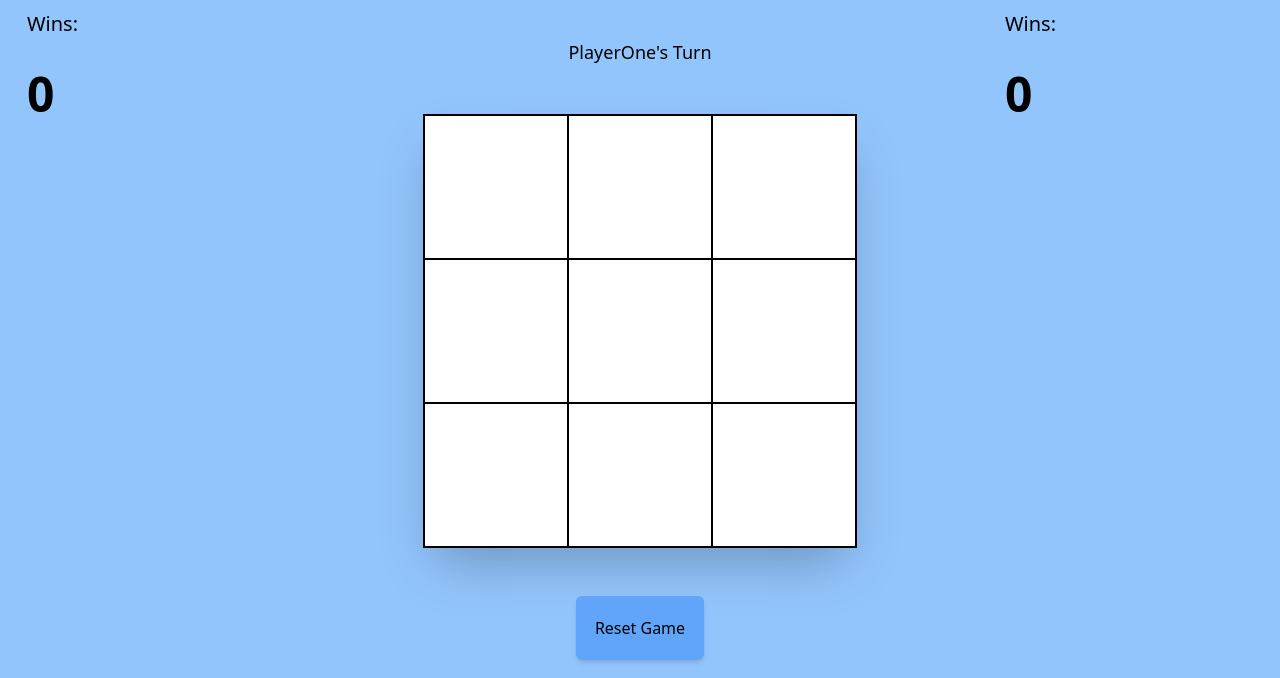
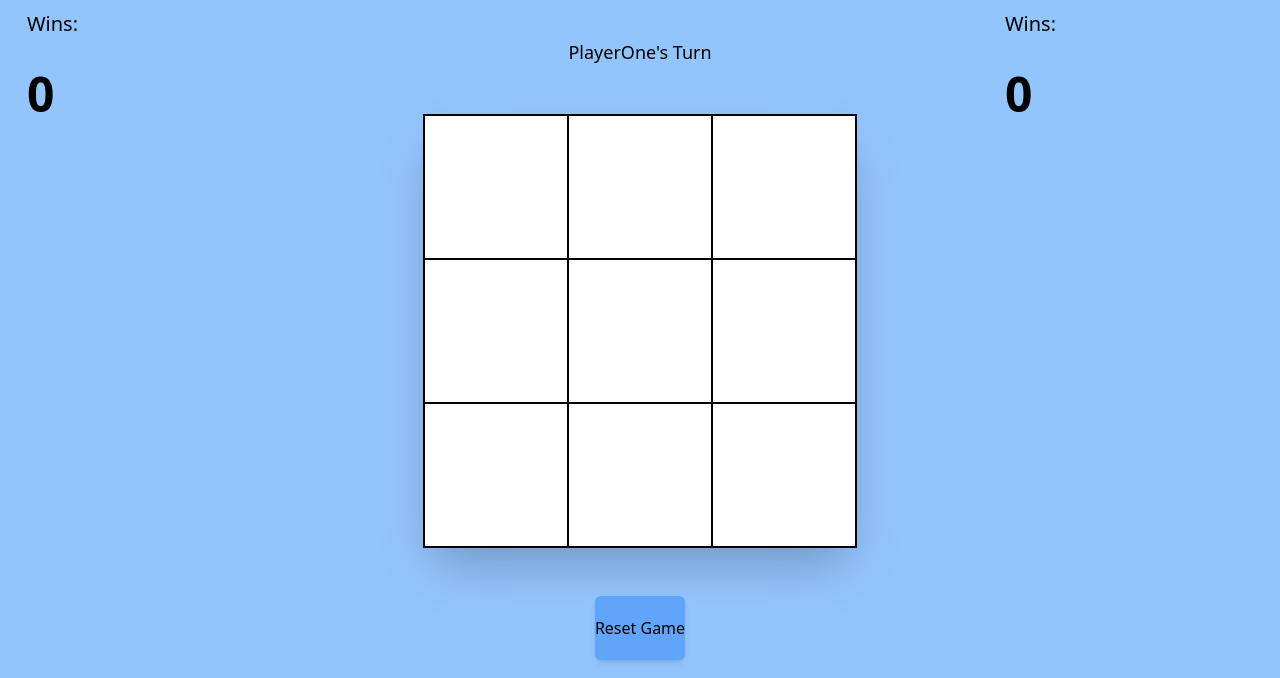
Before and after one commit to UsmanFaisal13/tic-tac-toe, a website: page src/index.html in a window 1280 px wide. Shown: the part 122-800 px from the top of the page. Drawn offline with Linux system fonts and the light colour scheme.

```diff
--- a/src/index.html
+++ b/src/index.html
@@ -29,7 +29,7 @@
         <div class="cells" id="8"></div>
         <div class="cells" id="9"></div>
     </div>
-    <button id="reset" class="bg-blue-400 min-h-16 w-32 shadow-md mt-12 rounded-md font-light hover:shadow-2xl hover:mt-11 transition-all">Reset Game</button>
+    <button id="reset" class="bg-blue-400 min-h-16 min-w-32 shadow-md mt-12 rounded-md font-light hover:shadow-2xl hover:mt-11 transition-all">Reset Game</button>
 
     </div>
 </div>
```
